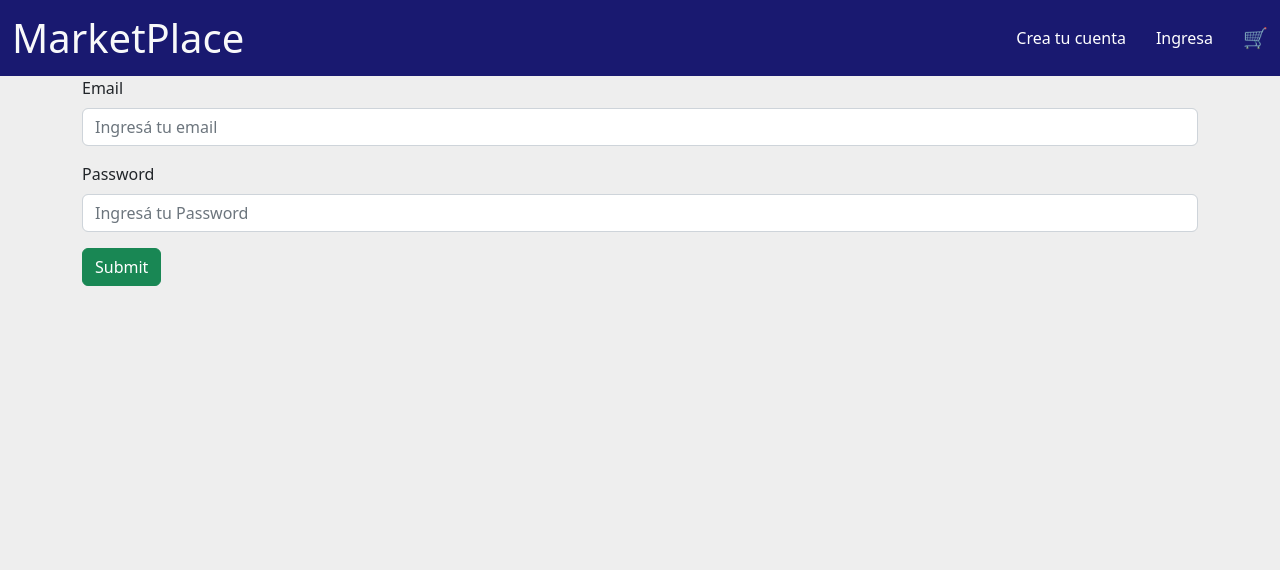
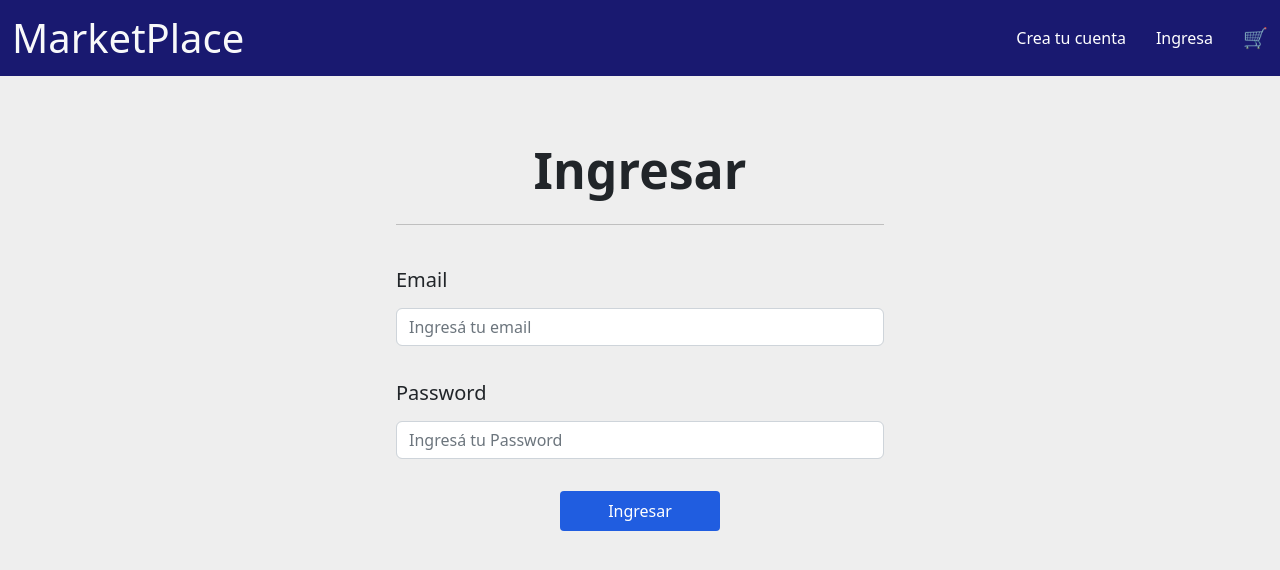
Before and after one commit to matiasGuti/marketplace-6, a React app in the folder client/: page /login in a window 1280 px wide. Shown: the top 570 px of the page. Built offline with nearby package versions, Linux system fonts and the light colour scheme; the HTML template or start-up script is replaced by a standard one.

Commit message:
Agregar algunos estilos a la view de Login

```diff
--- /dev/null
+++ b/client/src/styles/Login.css
@@ -0,0 +1,37 @@
+.container-login {
+  width: 40%;
+  display: flex;
+  flex-direction: column;
+  gap: 2rem;
+  margin-top: 4rem;
+}
+
+.container-login h2 {
+  text-align: center;
+  font-size: 50px;
+  font-weight: 700;
+  border-bottom: 1px solid rgba(0, 0, 0, 0.2);
+  padding-bottom: 1.5rem;
+}
+
+.btn-login {
+  width: 10rem;
+  background-color: #205de0;
+  border: none;
+  cursor: pointer;
+  padding: 0.5rem 1rem;
+  border-radius: 4px;
+  color: white;
+  font-size: 1rem;
+  font-weight: 500;
+}
+
+.btn-login:hover {
+  background-color: #638ce4;
+}
+
+@media screen and (max-width: 1023px) {
+  .container-login {
+    width: 80%;
+  }
+}
--- a/client/src/views/Login.jsx
+++ b/client/src/views/Login.jsx
@@ -2,21 +2,25 @@ import Button from 'react-bootstrap/Button';
 import Form from 'react-bootstrap/Form';
 import { Container } from 'react-bootstrap';
 
+// Estilos
+import '../styles/Login.css'
+
 function Login() {
   return (
-    <Container>
-      <Form>
-        <Form.Group className="mb-3" controlId="formBasicEmail">
-          <Form.Label>Email</Form.Label>
-          <Form.Control type="email" placeholder="Ingresá tu email" />
+    <Container className='container-login'>
+      <h2>Ingresar</h2>
+      <Form className='form-container'>
+        <Form.Group className='input-container' controlId='formBasicEmail'>
+          <Form.Label className='input-label'>Email</Form.Label>
+          <Form.Control type='email' placeholder='Ingresá tu email' />
         </Form.Group>
 
-        <Form.Group className="mb-3" controlId="formBasicPassword">
-          <Form.Label>Password</Form.Label>
-          <Form.Control type="password" placeholder="Ingresá tu Password" />
+        <Form.Group className='input-container' controlId='formBasicPassword'>
+          <Form.Label className='input-label'>Password</Form.Label>
+          <Form.Control type='password' placeholder='Ingresá tu Password' />
         </Form.Group>
-        <Button variant="success" type="submit">
-          Submit
+        <Button variant='success' className='btn-login'>
+          Ingresar
         </Button>
       </Form>
     </Container>
```
